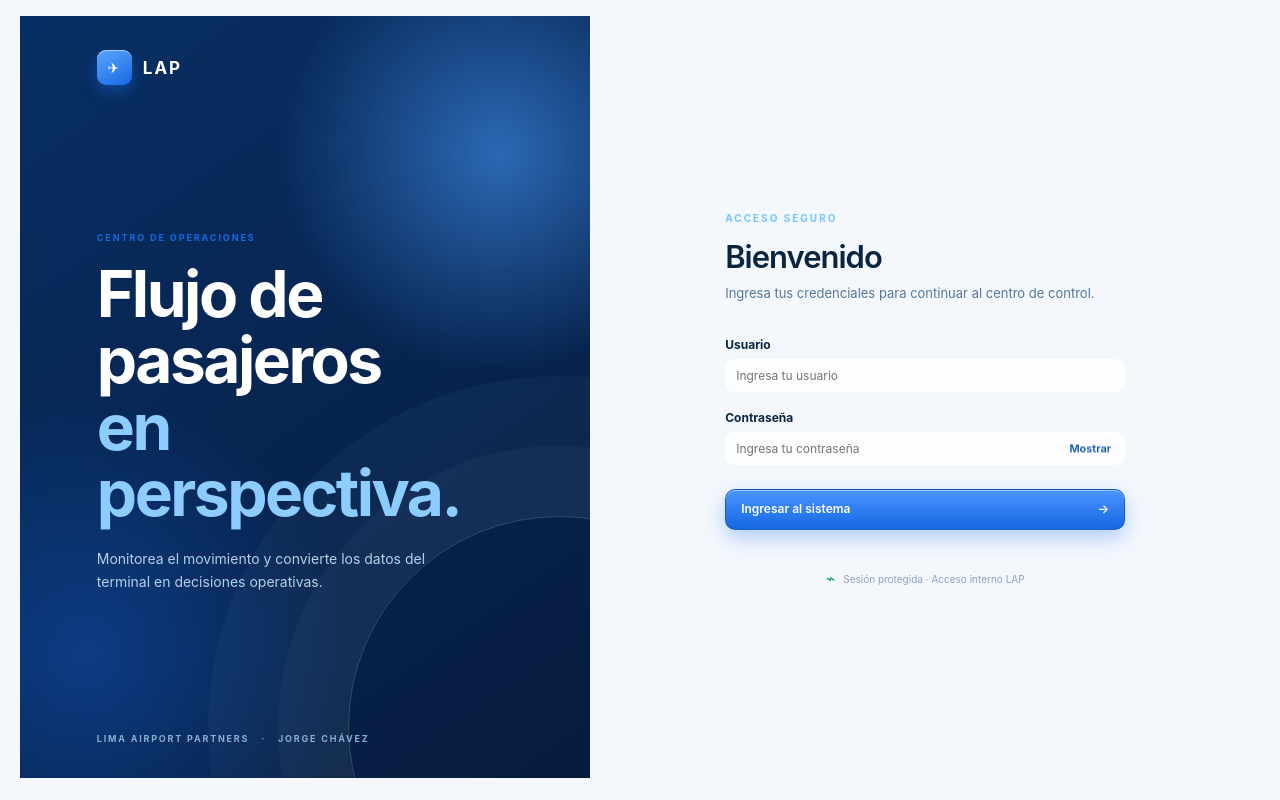
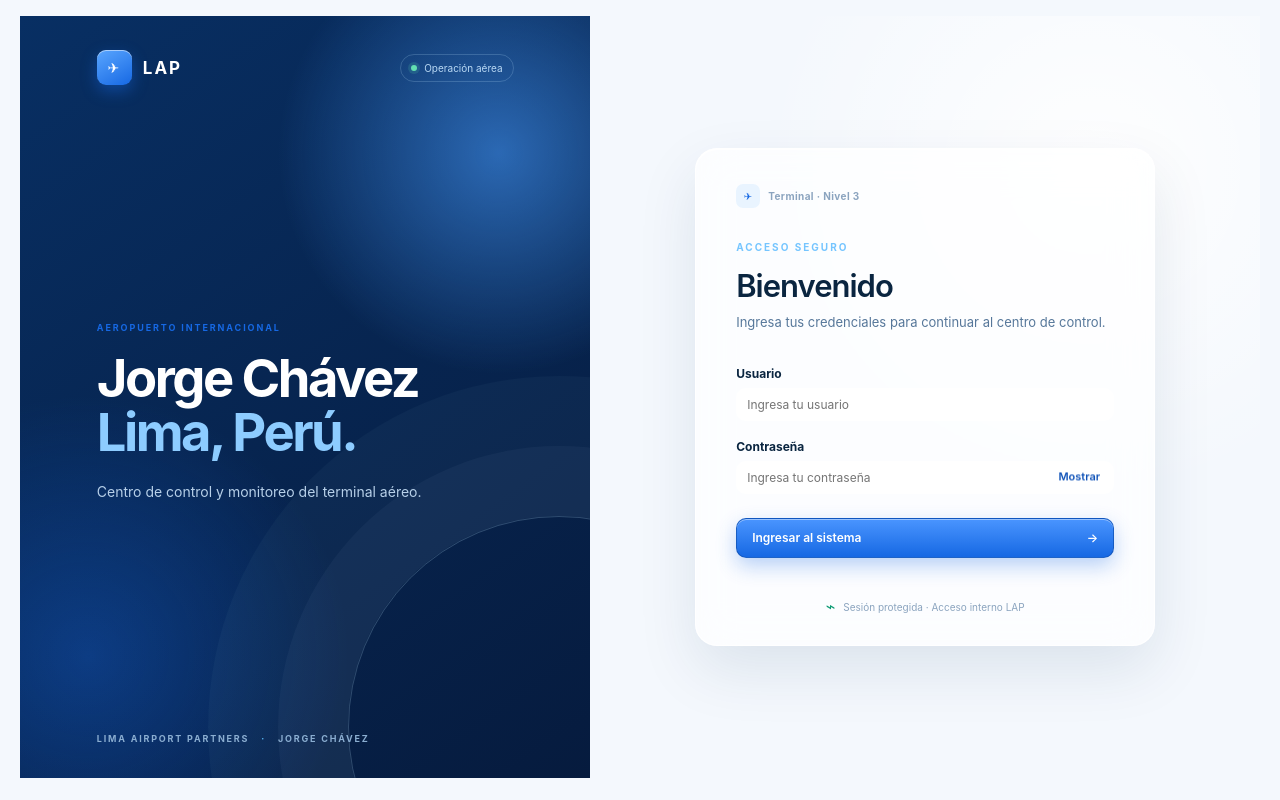
Before and after one commit to emaaa1000/proyecto-aeropuerto-2026, a Vue app in the folder web/: page /login in a window 1280 px wide. Built offline with nearby package versions, Linux system fonts and the light colour scheme.

Commit message:
Mejorar identidad visual del aeropuerto en acceso

```diff
--- a/web/src/LoginPage.vue
+++ b/web/src/LoginPage.vue
@@ -37,17 +37,21 @@
 <template>
   <main class="login-page">
     <section class="login-visual" aria-label="Información del sistema">
-      <div class="login-brand"><span class="brand-icon">✈</span> LAP</div>
+      <div class="login-brand-row">
+        <div class="login-brand"><span class="brand-icon">✈</span> LAP</div>
+        <span class="login-status"><span></span> Operación aérea</span>
+      </div>
       <div class="login-visual-copy">
-        <span class="eyebrow">CENTRO DE OPERACIONES</span>
-        <h1>Flujo de pasajeros<br /><em>en perspectiva.</em></h1>
-        <p>Monitorea el movimiento y convierte los datos del terminal en decisiones operativas.</p>
+        <span class="eyebrow">AEROPUERTO INTERNACIONAL</span>
+        <h1>Jorge Chávez<br /><em>Lima, Perú.</em></h1>
+        <p>Centro de control y monitoreo del terminal aéreo.</p>
       </div>
       <div class="login-visual-footer">LIMA AIRPORT PARTNERS <span>·</span> JORGE CHÁVEZ</div>
     </section>
 
     <section class="login-panel">
       <div class="login-card">
+        <div class="login-card-top"><span class="login-card-mark">✈</span><span>Terminal · Nivel 3</span></div>
         <div class="login-card-heading">
           <span class="login-kicker">ACCESO SEGURO</span>
           <h2>Bienvenido</h2>
--- a/web/src/style.css
+++ b/web/src/style.css
@@ -235,17 +235,22 @@
   border-radius: 50%;
   box-shadow: 0 0 0 70px rgba(191, 230, 255, 0.04), 0 0 0 140px rgba(191, 230, 255, 0.03);
 }
+.login-brand-row { position: relative; z-index: 1; display: flex; align-items: center; justify-content: space-between; gap: 16px; }
 .login-brand { position: relative; z-index: 1; display: flex; align-items: center; gap: 11px; font-size: 17px; font-weight: 700; letter-spacing: 2px; }
 .login-brand .brand-icon { width: 35px; height: 35px; }
-.login-visual-copy { position: relative; z-index: 1; max-width: 470px; }
+.login-status { display: inline-flex; align-items: center; gap: 7px; padding: 7px 10px; border: 1px solid rgba(191, 230, 255, .2); border-radius: 999px; color: #b8d8f4; font-size: 10px; white-space: nowrap; }
+.login-status > span { width: 6px; height: 6px; border-radius: 50%; background: #62e0b1; box-shadow: 0 0 0 3px rgba(98, 224, 177, .15); }
+.login-visual-copy { position: relative; z-index: 1; max-width: 560px; }
 .eyebrow, .login-kicker { color: #75c5ff; font-size: 10px; font-weight: 700; letter-spacing: 2px; }
-.login-visual h1 { margin: 16px 0 20px; font-size: clamp(37px, 5vw, 66px); line-height: 1.04; letter-spacing: -2.5px; }
+.login-visual h1 { margin: 16px 0 20px; font-size: clamp(37px, 4.1vw, 59px); line-height: 1.04; letter-spacing: -2.5px; }
 .login-visual h1 em { color: #8dccff; font-style: normal; }
 .login-visual-copy p { max-width: 360px; color: #b7d0e9; font-size: 14px; line-height: 1.65; }
 .login-visual-footer { position: relative; z-index: 1; color: #8baed1; font-size: 9px; font-weight: 700; letter-spacing: 1.8px; }
 .login-visual-footer span { margin: 0 8px; color: #5ec2ff; }
-.login-panel { display: grid; place-items: center; padding: 40px 24px; }
-.login-card { width: min(100%, 400px); }
+.login-panel { display: grid; place-items: center; padding: 40px clamp(24px, 6vw, 96px); background: radial-gradient(circle at 75% 20%, rgba(255, 255, 255, .9), transparent 42%), #f4f8fd; }
+.login-card { width: min(100%, 460px); padding: 35px 40px 29px; border: 1px solid rgba(255, 255, 255, .95); border-radius: 22px; background: rgba(255, 255, 255, .73); box-shadow: 0 24px 60px rgba(10, 45, 92, .10), inset 0 1px 0 rgba(255, 255, 255, .95); backdrop-filter: blur(20px); }
+.login-card-top { display: flex; align-items: center; gap: 8px; margin-bottom: 27px; color: var(--ink-faint); font-size: 10px; font-weight: 650; letter-spacing: .4px; }
+.login-card-mark { display: grid; place-items: center; width: 24px; height: 24px; border-radius: 7px; color: var(--blue-600); background: var(--ice); }
 .login-card-heading { margin-bottom: 34px; }
 .login-card-heading h2 { margin: 12px 0 8px; color: var(--ink); font-size: 31px; letter-spacing: -1px; }
 .login-card-heading p { color: var(--ink-soft); font-size: 13px; }
```
